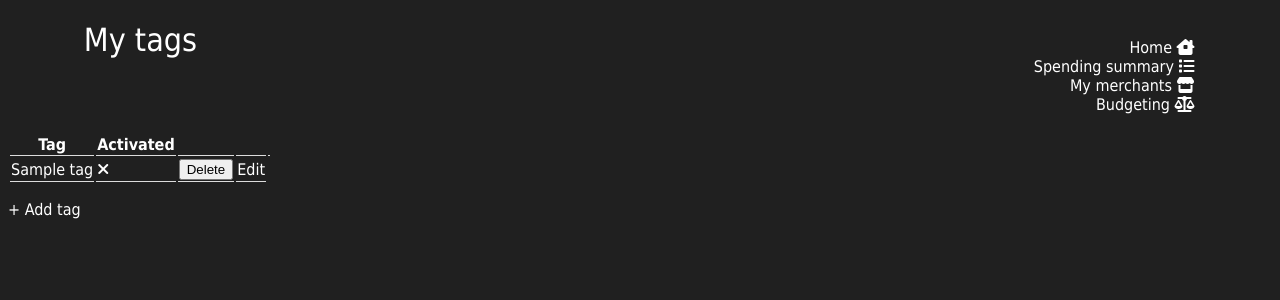
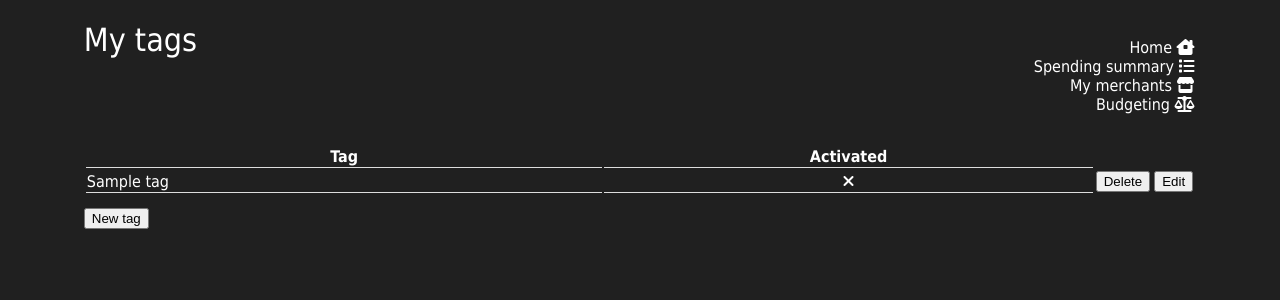
Before and after one commit to HuttonN/Spending_tracker, a Flask app: page /tags in a window 1280 px wide. Shown: the top 300 px of the page. Run offline with Flask 3, Linux system fonts and the light colour scheme; a database or web service that is not in the repository returns one stand-in record (values such as "Sample title"); some libraries are stand-ins or nearby versions.

Commit message:
Added some styling

```diff
--- a/static/style.css
+++ b/static/style.css
@@ -68,7 +68,18 @@ body {
     padding-bottom: 1%;
   }
 
+  .tag-table-section {
+    padding-left: 6%;
+    padding-right: 6%;
+    padding-top: 1%;
+    padding-bottom: 1%;
+  }
+
   .transaction-table{
+    width: 100%;
+  }
+
+  .tag-table{
     width: 100%;
   }
 
@@ -161,6 +172,34 @@ body {
     padding-left: 6%;
   }
 
+  .new_tag {
+    padding-left: 6%;
+  }
+
   .last_row {
     font-weight: bold;
   }
+
+  .centered_column{
+    text-align: center;
+  }
+
+  #budget {
+    padding-left: 6%;
+    padding-top: 6%;
+  }
+
+  .total_cell {
+    text-align: right;
+    padding-right: 1%;
+  }
+
+  .delete_column {
+    width: 1%;
+    border: none;
+  }
+
+  .edit_column {
+    width: 1%;
+    border: none;
+  }
--- a/templates/tag/index.html
+++ b/templates/tag/index.html
@@ -22,36 +22,39 @@
             </ul>
         </nav>
     </header>
-    <table>
+    <section class = tag-table-section>
+        <table class="tag-table">
             <tr>
                 <th>Tag</th>
-            <th>Activated</th>
-            <th></th>
-            <th></th>
-            <th class="last_column"></th>
+                <th class="centered_column">Activated</th>
+                <th class="delete_column"></th>
+                <th class="edit_column"></th>
             </tr>
             {% for tag in tags %}
             <tr>
                 <td>
                     {{ tag.name }}
                 </td>
-            <td>
+                <td class="centered_column">
                     {% if tag.activated == True %}
                         <i class="fa-solid fa-check" aria-hidden="true"></i>
                     {% else %}
                         <i class="fa-solid fa-close" aria-hidden="true"></i>
                     {% endif %}
                 </td>
-            <td>
+                <td class="delete_column">
                     <form action="/tags/{{ tag.id }}/delete" method="POST">
                         <input type="submit" value="Delete">
                     </form>
                 </td>
-            <td>
-                <a href="/tags/{{ tag.id }}/edit">Edit</a>
+                <td class="edit_column">
+                    <a href="/tags/{{ tag.id }}/edit"><input type="submit" value="Edit"></a>
                 </td>
             </tr>
             {% endfor %}
         </table>
-    <p><a href="/tags/new">+ Add tag</p>
+    </section>
+    <a class = "new_tag" href="/tags/new">
+        <button class="btn btn-primary btn-lg">New tag</button>
+    </a>
 {% endblock content %}
--- a/templates/transaction/index.html
+++ b/templates/transaction/index.html
@@ -105,7 +105,7 @@
             <tr class = "last_row">
                 <td></td>
                 <td></td>
-                <td>Total:</td>
+                <td class="total_cell">Total:</td>
                 <td>{{ total }}</td>
             </tr>
         </table>
@@ -113,7 +113,7 @@
     <a class = "new_transaction" href="/spending_summary/new">
         <button class="btn btn-primary btn-lg">New transaction</button>
     </a>
-    <p>
+    <p id = "budget">
         Budget: {{ budget }}
     </p>
 {% endblock content %}
```
Also changed, not shown: templates/merchant/index.html (+12 -9 lines), templates/transaction/new.html (+22 -0 lines). Lines whose indentation alone changed are shown as unchanged.
